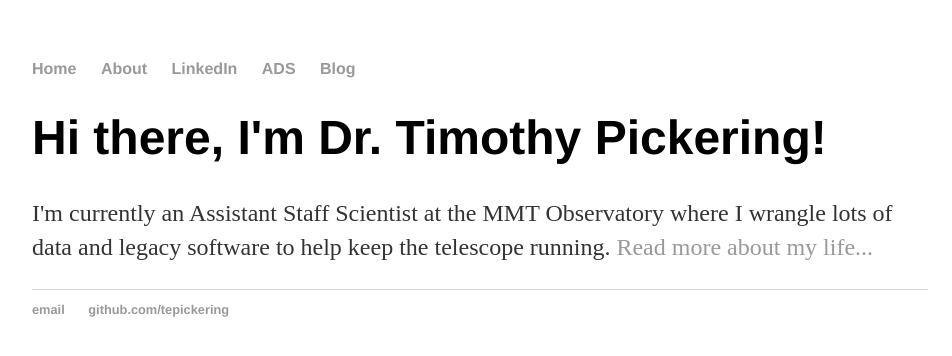
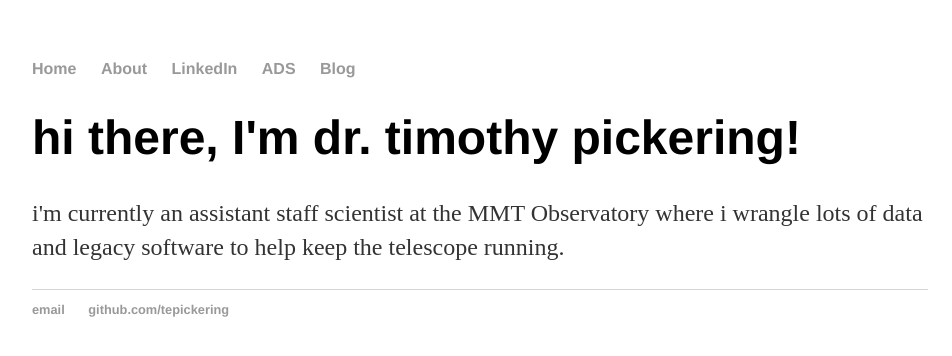
Before and after one commit to tepickering/tepickering.github.io, a Jekyll site: the page built from index.html, in a window 1280 px wide. Shown: the top 356 px of the page, without its empty margins (160-1112 px from the left). Built offline with Jekyll 4.4.1, drawn with Linux system fonts in a browser that asks for light colours.

Commit message:
Update index.html
eschew caps

```diff
--- a/index.html
+++ b/index.html
@@ -1,10 +1,10 @@
 ---
 layout: default
-title: Dr. Timothy E. Pickering
+title: dr. timothy e. pickering
 ---
 <div class="blurb">
-    <h1>Hi there, I'm Dr. Timothy Pickering!</h1>
-	<p>
-        I'm currently an Assistant Staff Scientist at the MMT Observatory where I wrangle lots of data and legacy software to help keep the telescope running. <a href="/about">Read more about my life...</a>
+    <h1>hi there, I'm dr. timothy pickering!</h1>
+    <p>
+        i'm currently an assistant staff scientist at the MMT Observatory where i wrangle lots of data and legacy software to help keep the telescope running.
     </p>
 </div><!-- /.blurb -->
```
